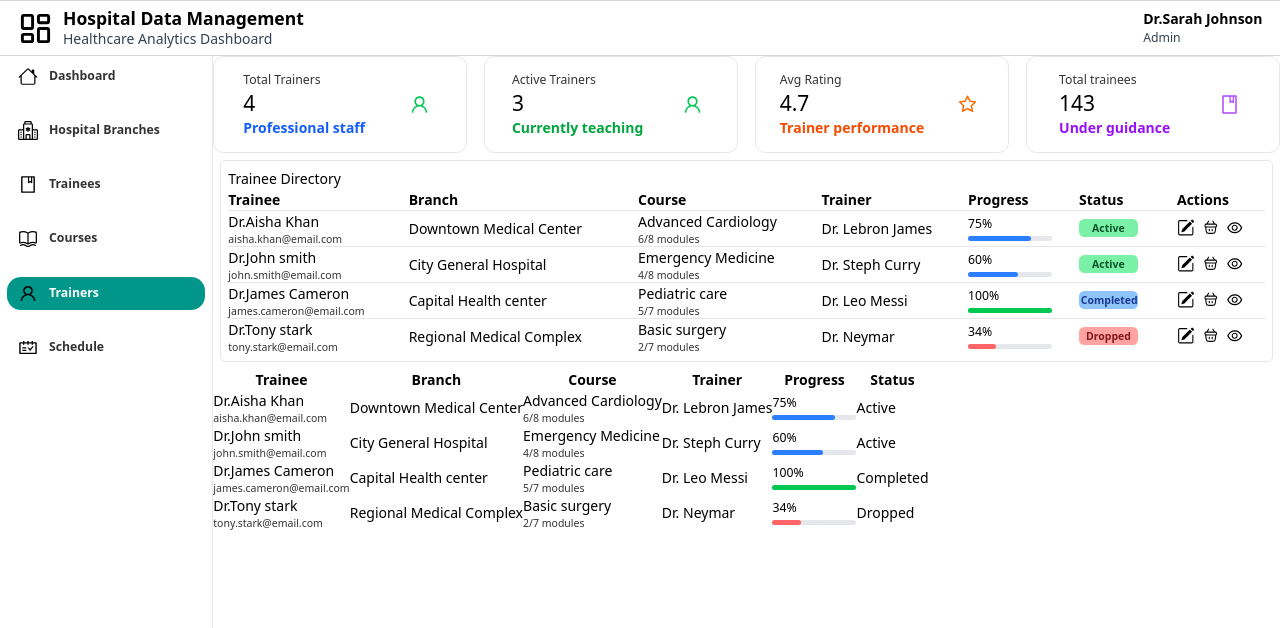
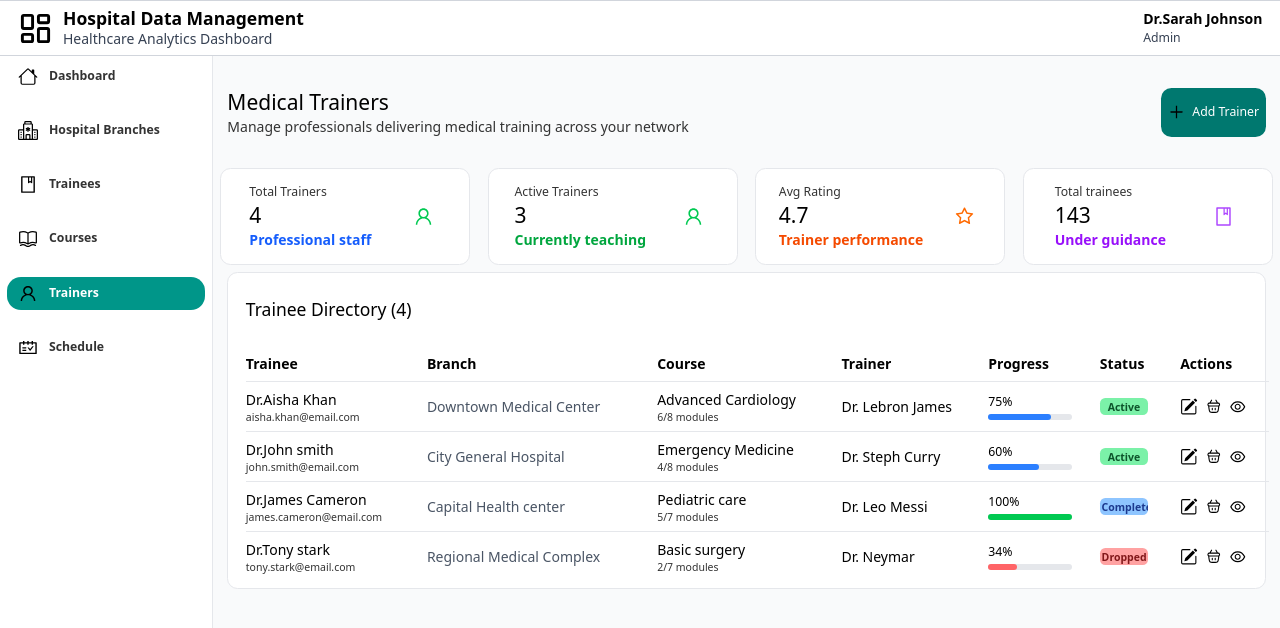
Before and after one commit to deepdev79/hospital, a React (Vite) app: page /trainers in a window 1280 px wide. Shown: the top 628 px of the page. Built offline with nearby package versions, Linux system fonts and the light colour scheme.

Commit message:
tanstack common table complete

```diff
--- a/src/components/CommonTable.tsx
+++ b/src/components/CommonTable.tsx
@@ -35,7 +35,7 @@ function CommonTable({ title, data = [], icon }: CommonTableProp) {
   return (
     <div className="m-2 p-2 rounded-md border border-borderOutline">
       <h1>{title}</h1>
-      <table className="border-collapse w-full ">
+      <table className="border-collapse w-full">
         <thead className="border-b border-borderOutline">
           <tr className="text-left">
             <th>Trainee</th>
--- a/src/components/Table.tsx
+++ b/src/components/Table.tsx
@@ -1,35 +1,52 @@
-import { useState } from "react";
 import {
   useReactTable,
   getCoreRowModel,
   flexRender,
+  type ColumnDef,
 } from "@tanstack/react-table";
 
-function Table({ tableData, columns }) {
-  const [data, setData] = useState(tableData);
+interface TableProps<TData> {
+  title: string;
+  tableData: TData[];
+  columns: ColumnDef<TData>[];
+}
 
+function Table<TData>({ title, tableData, columns }: TableProps<TData>) {
+  "use no memo";
   const table = useReactTable({
-    data,
+    data: tableData,
     columns,
     getCoreRowModel: getCoreRowModel(),
   });
 
   return (
-    <table>
-      <thead>
+    <div className="m-2 p-2 rounded-xl border border-borderOutline bg-white">
+      <h2 className="text-xl mt-5 mb-7 ml-3">{title}</h2>
+      <table className="border-collapse w-full ml-3">
+        <thead className="border-b border-borderOutline">
           {table.getHeaderGroups().map((headerGroup) => (
-          <tr key={headerGroup.id}>
+            <tr key={headerGroup.id} className="text-left">
               {headerGroup.headers.map((header) => (
-              <th key={header.id}>{header.column.columnDef.header}</th>
+                <th key={header.id} className="py-2">
+                  {header.isPlaceholder
+                    ? null
+                    : flexRender(
+                        header.column.columnDef.header,
+                        header.getContext(),
+                      )}
+                </th>
               ))}
             </tr>
           ))}
         </thead>
         <tbody>
           {table.getRowModel().rows.map((row) => (
-          <tr key={row.id}>
+            <tr
+              key={row.id}
+              className="border-b border-borderOutline last:border-b-0 mt-1"
+            >
               {row.getVisibleCells().map((cell) => (
-              <td key={cell.id}>
+                <td key={cell.id} className="py-2">
                   {flexRender(cell.column.columnDef.cell, cell.getContext())}
                 </td>
               ))}
@@ -37,6 +54,7 @@ function Table({ tableData, columns }) {
           ))}
         </tbody>
       </table>
+    </div>
   );
 }
 
--- a/src/components/TableComponents/ProgressBar.tsx
+++ b/src/components/TableComponents/ProgressBar.tsx
@@ -1,25 +1,22 @@
-interface styles {
-  Active: string;
-  Completed: string;
-  Dropped: string;
-}
+type StatusType = "Active" | "Completed" | "Dropped";
+
 interface ProgressBarProps {
   progress: string;
-  status: string;
+  status: StatusType;
 }
 
+const PROGRESSBAR_STYLES: Record<StatusType, string> = {
+  Active: "bg-blue-500",
+  Completed: "bg-green-500",
+  Dropped: "bg-red-400",
+};
 function ProgressBar({ progress, status }: ProgressBarProps) {
-  const progressBar: styles = {
-    Active: "bg-blue-500",
-    Completed: "bg-green-500",
-    Dropped: "bg-red-400",
-  };
   return (
     <>
       <p className="text-sm mb-1">{progress}</p>
       <div className="w-24 h-1.5 bg-gray-200 rounded-full">
         <div
-          className={`h-1.5 rounded-full ${progressBar[status]}`}
+          className={`h-1.5 rounded-full ${PROGRESSBAR_STYLES[status]}`}
           style={{ width: `${parseInt(progress)}%` }}
         />
       </div>
--- a/src/components/TableComponents/Status.tsx
+++ b/src/components/TableComponents/Status.tsx
@@ -1,18 +1,18 @@
-interface styles {
-  Active: string;
-  Completed: string;
-  Dropped: string;
+type StatusType = "Active" | "Completed" | "Dropped";
+
+interface statusProps {
+  status: StatusType;
 }
 
-function Status({ status }) {
-  const styles: styles = {
-    Active: "bg-green-300 text-green-900",
-    Completed: "bg-blue-300 text-blue-900",
-    Dropped: "bg-red-300 text-red-900",
-  };
+const STATUS_STYLE: Record<StatusType, string> = {
+  Active: "bg-green-300 text-green-900",
+  Completed: "bg-blue-300 text-blue-900",
+  Dropped: "bg-red-300 text-red-900",
+};
+function Status({ status }: statusProps) {
   return (
     <p
-      className={`${styles[status]} w-3/5 p-0.5 rounded-md text-center text-xs font-semibold whitespace-nowrap overflow-hidden`}
+      className={`${STATUS_STYLE[status]} w-3/5 p-0.5 rounded-md text-center text-xs font-semibold whitespace-nowrap overflow-hidden`}
     >
       {status}
     </p>
--- a/src/pages/Trainees.tsx
+++ b/src/pages/Trainees.tsx
@@ -3,7 +3,27 @@ import BookIcon from "../assets/BookOutlined.svg?react";
 import BadgeIcon from "../assets/Badge.svg?react";
 import GraduateIcon from "../assets/Graduate.svg?react";
 import StatBox from "../components/StatBox";
-import CommonTable from "../components/CommonTable";
+import BasketIcon from "../assets/Basket.svg?react";
+import EyeIcon from "../assets/Eye.svg?react";
+import Plus from "../assets/PlusOutlined.svg";
+import PencilIcon from "../assets/Pencil.svg?react";
+
+import Table from "../components/Table";
+import CellText from "../components/TableComponents/CellText";
+import ProgressBar from "../components/TableComponents/ProgressBar";
+import { createColumnHelper, type ColumnDef } from "@tanstack/react-table";
+import Status from "../components/TableComponents/Status";
+
+export interface tData {
+  name: string;
+  email: string;
+  branch: string;
+  course: string;
+  modules: string;
+  trainer: string;
+  progress: string;
+  status: "Active" | "Completed" | "Dropped";
+}
 
 const medicalTrainees = [
   {
@@ -40,10 +60,140 @@ const medicalTrainees = [
   },
 ];
 
+const traineesDirectory: tData[] = [
+  {
+    name: "Dr.Aisha Khan",
+    email: "aisha.khan@email.com",
+    branch: "Downtown Medical Center",
+    course: "Advanced Cardiology",
+    modules: "6/8 modules",
+    trainer: "Dr. Lebron James",
+    progress: "75%",
+    status: "Active",
+  },
+  {
+    name: "Dr.John smith",
+    email: "john.smith@email.com",
+    branch: "City General Hospital",
+    course: "Emergency Medicine",
+    modules: "4/8 modules",
+    trainer: "Dr. Steph Curry",
+    progress: "60%",
+    status: "Active",
+  },
+  {
+    name: "Dr.James Cameron",
+    email: "james.cameron@email.com",
+    branch: "Capital Health center",
+    course: "Pediatric care",
+    modules: "5/7 modules",
+    trainer: "Dr. Leo Messi",
+    progress: "100%",
+    status: "Completed",
+  },
+  {
+    name: "Dr.Tony stark",
+    email: "tony.stark@email.com",
+    branch: "Regional Medical Complex",
+    course: "Basic surgery",
+    modules: "2/7 modules",
+    trainer: "Dr. Neymar",
+    progress: "34%",
+    status: "Dropped",
+  },
+];
+const ActionIcons = [PencilIcon, BasketIcon, EyeIcon];
+
+const columnHelper = createColumnHelper<tData>();
+// eslint-disable-next-line @typescript-eslint/no-explicit-any
+const columns: ColumnDef<tData, any>[] = [
+  columnHelper.accessor((row) => ({ name: row.name, email: row.email }), {
+    id: "traineeInfo",
+    header: "Trainee",
+    cell: (info) => (
+      <CellText
+        primary={info.getValue().name}
+        secondary={info.getValue().email}
+      />
+    ),
+  }),
+
+  columnHelper.accessor("branch", {
+    header: "Branch",
+    cell: (info) => <p className="text-gray-600">{info.getValue()}</p>,
+  }),
+  columnHelper.accessor(
+    (row) => ({ course: row.course, modules: row.modules }),
+    {
+      id: "courseInfo",
+      header: "Course",
+      cell: (info) => (
+        <CellText
+          primary={info.getValue().course}
+          secondary={info.getValue().modules}
+        />
+      ),
+    },
+  ),
+
+  columnHelper.accessor("trainer", {
+    header: "Trainer",
+    cell: (info) => <p>{info.getValue()}</p>,
+  }),
+
+  columnHelper.accessor(
+    (row) => ({ progress: row.progress, status: row.status }),
+    {
+      id: "progressStatus",
+      header: "Progress",
+      cell: (info) => (
+        <ProgressBar
+          progress={info.getValue().progress}
+          status={info.getValue().status}
+        />
+      ),
+    },
+  ),
+
+  columnHelper.accessor("status", {
+    header: "Status",
+    cell: (info) => <Status status={info.getValue()} />,
+  }),
+
+  columnHelper.display({
+    id: "actions",
+    header: "Actions",
+    cell: () => (
+      <div className="flex gap-2">
+        {ActionIcons.map((IconItem, i) => (
+          <IconItem key={i} className="w-5 h-5 cursor-pointer" />
+        ))}
+      </div>
+    ),
+  }),
+];
+
 function Trainees() {
   return (
-    <div>
+    <div className="px-2 bg-gray-50 min-h-dvh">
+      <div className="flex justify-between px-2 py-9">
+        <div>
+          <h1 className="text-2xl">Medical Trainers</h1>
+          <p className="text-charcoal">
+            Manage professionals delivering medical training across your network
+          </p>
+        </div>
+        <button className="flex px-2 gap-2 items-center bg-teal-700 rounded-xl">
+          <img src={Plus} alt="plus" className="h-5 w-5" />
+          <p className="text-white font-medium text-sm ">Add Trainer</p>
+        </button>
+      </div>
       <StatBox data={medicalTrainees} />
+      <Table<tData>
+        title="Trainee Directory (4)"
+        tableData={traineesDirectory}
+        columns={columns}
+      />
     </div>
   );
 }
--- a/src/pages/Trainers.tsx
+++ b/src/pages/Trainers.tsx
@@ -4,15 +4,26 @@ import UserIcon from "../assets/UserOutlined.svg?react";
 import PencilIcon from "../assets/Pencil.svg?react";
 import BasketIcon from "../assets/Basket.svg?react";
 import EyeIcon from "../assets/Eye.svg?react";
+import Plus from "../assets/PlusOutlined.svg";
 
-import CommonTable from "../components/CommonTable";
 import StatBox from "../components/StatBox";
-
-import type { tData } from "../components/CommonTable";
 
 import Table from "../components/Table";
 import CellText from "../components/TableComponents/CellText";
 import ProgressBar from "../components/TableComponents/ProgressBar";
+import { createColumnHelper, type ColumnDef } from "@tanstack/react-table";
+import Status from "../components/TableComponents/Status";
+
+export interface tData {
+  name: string;
+  email: string;
+  branch: string;
+  course: string;
+  modules: string;
+  trainer: string;
+  progress: string;
+  status: "Active" | "Completed" | "Dropped";
+}
 
 const medicalTrainers = [
   {
@@ -92,25 +103,29 @@ const traineesDirectory: tData[] = [
   },
 ];
 const ActionIcons = [PencilIcon, BasketIcon, EyeIcon];
-const columns = [
-  {
+
+const columnHelper = createColumnHelper<tData>();
+// eslint-disable-next-line @typescript-eslint/no-explicit-any
+const columns: ColumnDef<tData, any>[] = [
+  columnHelper.accessor((row) => ({ name: row.name, email: row.email }), {
+    id: "traineeInfo",
     header: "Trainee",
-    accessorFn: (row) => ({ name: row.name, email: row.email }),
-    id: "traineeInfo",
     cell: (info) => (
       <CellText
         primary={info.getValue().name}
         secondary={info.getValue().email}
       />
     ),
-  },
+  }),
+
+  columnHelper.accessor("branch", {
+    header: "Branch",
+    cell: (info) => <p className="text-gray-600">{info.getValue()}</p>,
+  }),
+  columnHelper.accessor(
+    (row) => ({ course: row.course, modules: row.modules }),
     {
-    accessorKey: "branch",
-    header: "Branch",
-    cell: (info) => <p>{info.getValue()}</p>,
-  },
-  {
-    accessorFn: (row) => ({ course: row.course, modules: row.modules }),
+      id: "courseInfo",
       header: "Course",
       cell: (info) => (
         <CellText
@@ -119,13 +134,17 @@ const columns = [
         />
       ),
     },
-  {
-    accessorKey: "trainer",
+  ),
+
+  columnHelper.accessor("trainer", {
     header: "Trainer",
     cell: (info) => <p>{info.getValue()}</p>,
-  },
+  }),
+
+  columnHelper.accessor(
+    (row) => ({ progress: row.progress, status: row.status }),
     {
-    accessorFn: (row) => ({ progress: row.progress, status: row.status }),
+      id: "progressStatus",
       header: "Progress",
       cell: (info) => (
         <ProgressBar
@@ -134,24 +153,46 @@ const columns = [
         />
       ),
     },
-  {
-    accessorKey: "status",
+  ),
+
+  columnHelper.accessor("status", {
     header: "Status",
-    cell: (info) => <p>{info.getValue()}</p>,
-  },
+    cell: (info) => <Status status={info.getValue()} />,
+  }),
+
+  columnHelper.display({
+    id: "actions",
+    header: "Actions",
+    cell: () => (
+      <div className="flex gap-2">
+        {ActionIcons.map((IconItem, i) => (
+          <IconItem key={i} className="w-5 h-5 cursor-pointer" />
+        ))}
+      </div>
+    ),
+  }),
 ];
 function Trainers() {
   return (
+    <div className="px-2 bg-gray-50 min-h-dvh">
+      <div className="flex justify-between px-2 py-9">
         <div>
+          <h1 className="text-2xl">Medical Trainers</h1>
+          <p className="text-charcoal">
+            Manage professionals delivering medical training across your network
+          </p>
+        </div>
+        <button className="flex px-2 gap-2 items-center bg-teal-700 rounded-xl">
+          <img src={Plus} alt="plus" className="h-5 w-5" />
+          <p className="text-white font-medium text-sm ">Add Trainer</p>
+        </button>
+      </div>
       <StatBox data={medicalTrainers} />
-      <CommonTable
-        title="Trainee Directory"
-        data={traineesDirectory}
-        icon={ActionIcons}
+      <Table<tData>
+        title="Trainee Directory (4)"
+        tableData={traineesDirectory}
+        columns={columns}
       />
-      <div className="mt-2">
-        <Table tableData={traineesDirectory} columns={columns} />
-      </div>
     </div>
   );
 }
```
Lines whose indentation alone changed are shown as unchanged.
